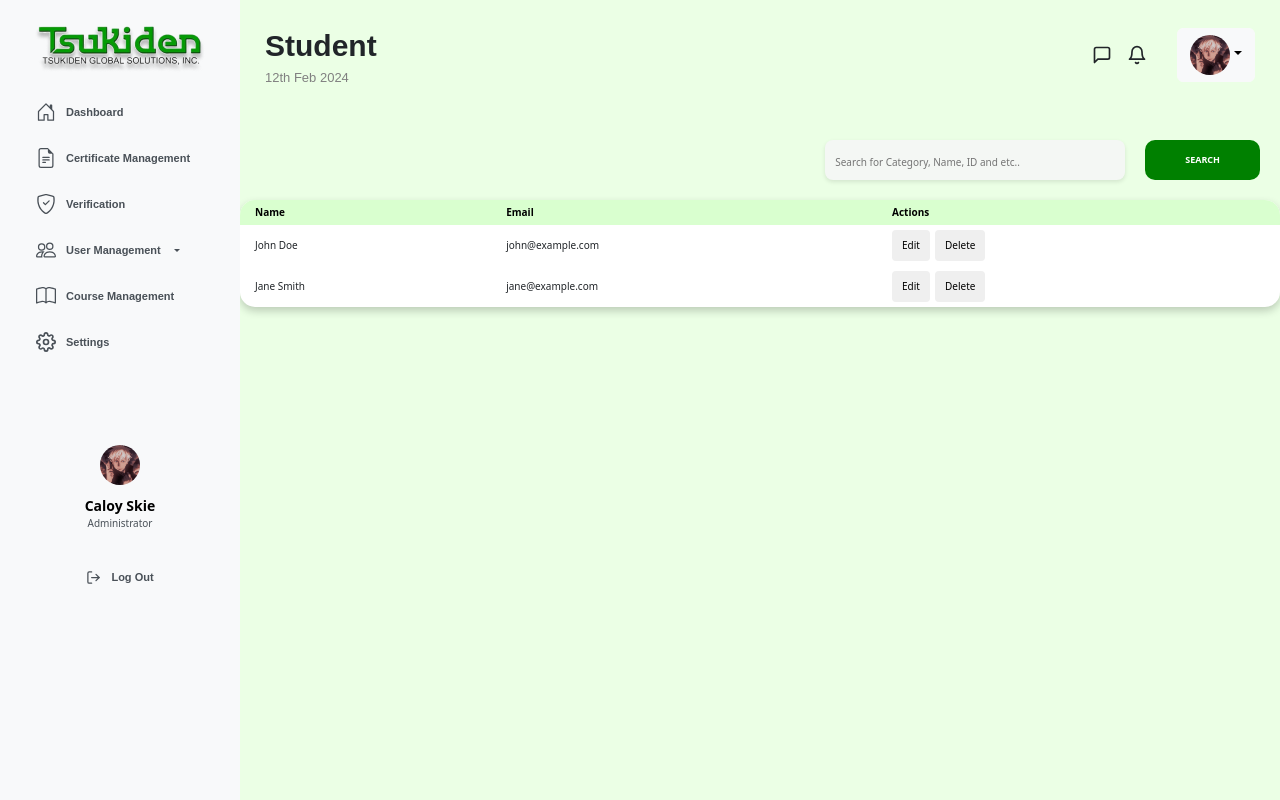
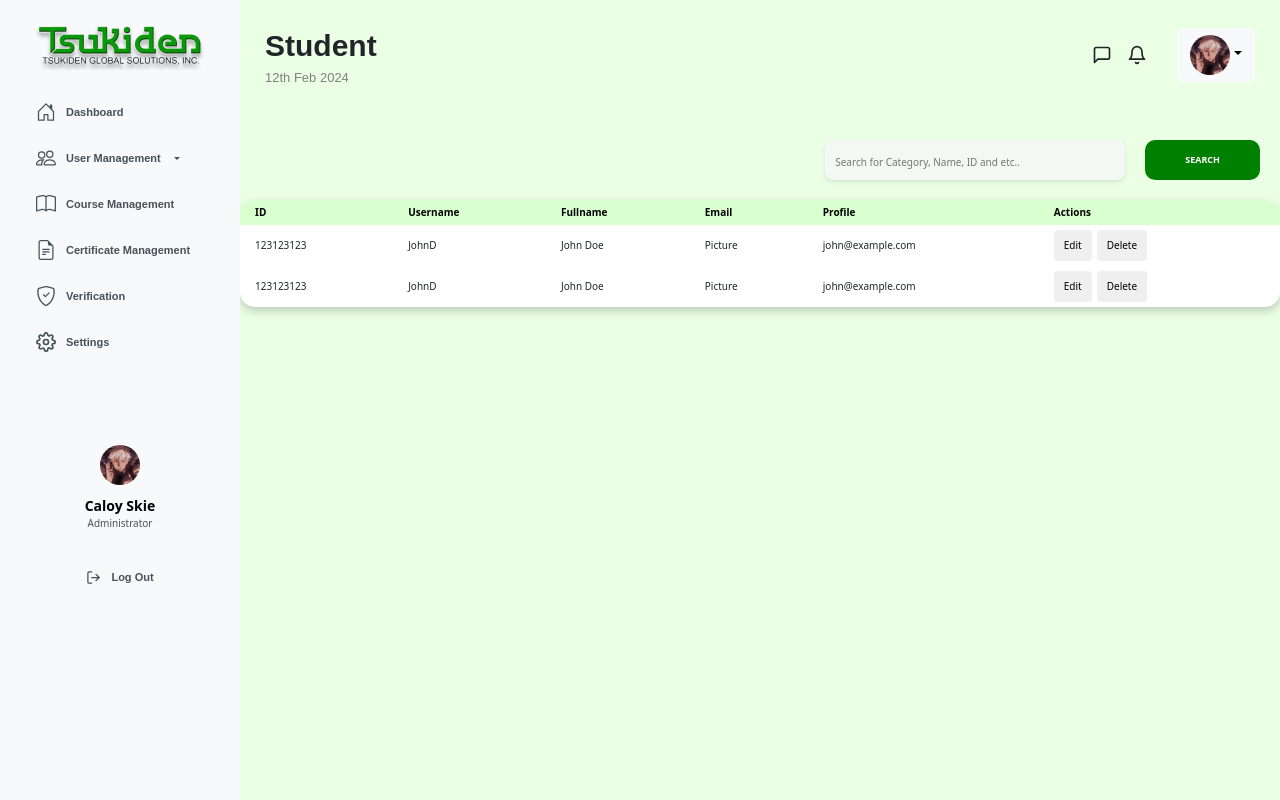
Before and after one commit to iChan0415/AdminMock, a React (Vite) app: page /admin_student in a window 1280 px wide. Built offline with nearby package versions, Linux system fonts and the light colour scheme.

Commit message:
updated column

```diff
--- a/src/components/AdminUsersTables.jsx
+++ b/src/components/AdminUsersTables.jsx
@@ -27,14 +27,20 @@ const AdminTables = () => {
           <table>
             <thead>
               <tr>
-                <th>Name</th>
+                <th>ID</th>
+                <th>Username</th>
+                <th>Fullname</th>
                 <th>Email</th>
+                <th>Profile</th>
                 <th>Actions</th>
               </tr>
             </thead>
             <tbody>
               <tr>
+                <td>123123123</td>
+                <td>JohnD</td>
                 <td>John Doe</td>
+                <td>Picture</td>
                 <td>john@example.com</td>
                 <td>
                   <button className="edit-btn" onClick={handleAction}>Edit</button>
@@ -42,8 +48,11 @@ const AdminTables = () => {
                 </td>
               </tr>
               <tr>
-                <td>Jane Smith</td>
-                <td>jane@example.com</td>
+              <td>123123123</td>
+                <td>JohnD</td>
+                <td>John Doe</td>
+                <td>Picture</td>
+                <td>john@example.com</td>
                 <td>
                   <button className="edit-btn" onClick={handleAction}>Edit</button>
                   <button className="delete-btn" onClick={handleAction}>Delete</button>
--- a/src/components/SideBar.jsx
+++ b/src/components/SideBar.jsx
@@ -56,20 +56,8 @@ const SideBar = () => {
                 <HouseDoor className="housedoor" size={20} /> Dashboard
               </a>
             </li>
-            <li className="nav-item">
-              <a className="nav-link" href="/admin_certificate" onClick={closeDropdown}>
-                <FileEarmarkText className="fileearmark" size={20} />{" "}
-                Certificate Management
-              </a>
-            </li>
-            <li className="nav-item">
-              <a className="nav-link" href="/admin_verification" onClick={closeDropdown}>
-                <ShieldCheck className="shieldcheck" size={20} /> Verification
-              </a>
-            </li>
-
-            {/* User Management Dropdown */}
-            <li
+             {/* User Management Dropdown */}
+             <li
               className={`nav-item dropdown ${
                 userManagementDropdownVisible ? "show" : ""
               }`}
@@ -101,13 +89,22 @@ const SideBar = () => {
                 </a>
               </div>
             </li>
-
             <li className="nav-item">
               <a className="nav-link" href="/admin_course" onClick={closeDropdown}>
                 <Book className="book" size={20} /> Course Management
               </a>
             </li>
-
+            <li className="nav-item">
+              <a className="nav-link" href="/admin_certificate" onClick={closeDropdown}>
+                <FileEarmarkText className="fileearmark" size={20} />{" "}
+                Certificate Management
+              </a>
+            </li>
+            <li className="nav-item">
+              <a className="nav-link" href="/admin_verification" onClick={closeDropdown}>
+                <ShieldCheck className="shieldcheck" size={20} /> Verification
+              </a>
+            </li>
             <li className="nav-item">
               <a className="nav-link" href="/admin_settings" onClick={closeDropdown}>
                 <FiSettings className="fi-settings" size={20} /> Settings
--- a/src/css/Settings.css
+++ b/src/css/Settings.css
@@ -29,5 +29,7 @@
 }
 .card:hover{
 color: white;
-background-color: green;
+background-color:lightgreen;
+transition: background-color 0.3s;
+box-shadow: 0 8px 12px rgba(0, 0, 0, 0.2);
 }
--- a/src/pages/AdminCourseManagement.jsx
+++ b/src/pages/AdminCourseManagement.jsx
@@ -5,7 +5,8 @@ import TopBar from '../components/TopBar';
 const AdminCourseManagement = () => {
   return (
     <div><SideBar/>
-    <TopBar pageTitle = "Course Management" /></div>
+    <TopBar pageTitle = "Course Management" />
+   </div>
   )
 }
 
```
